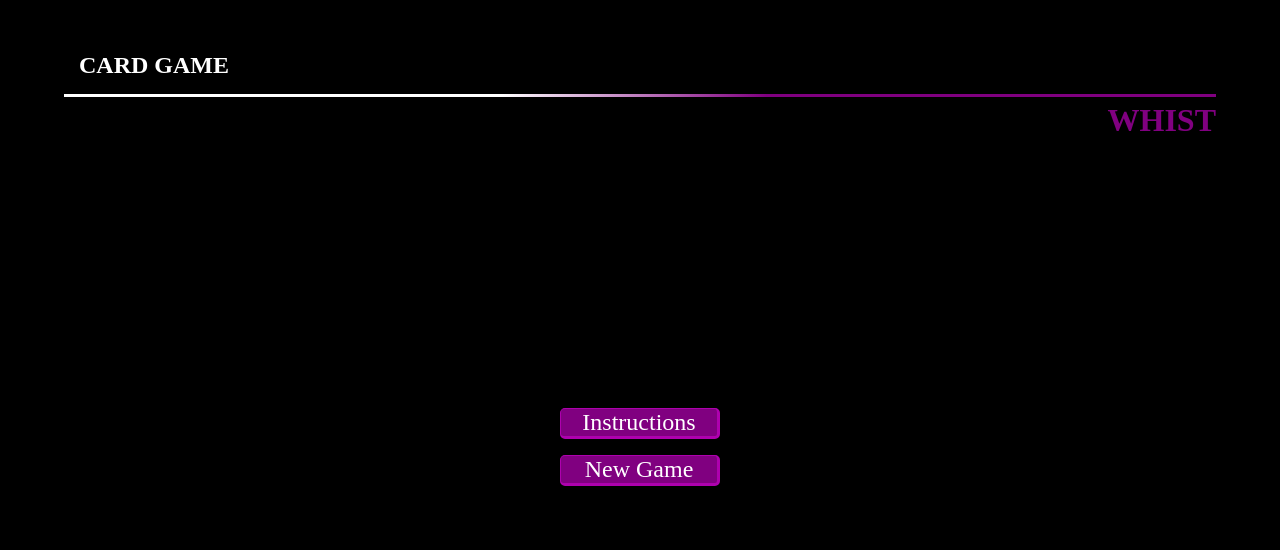
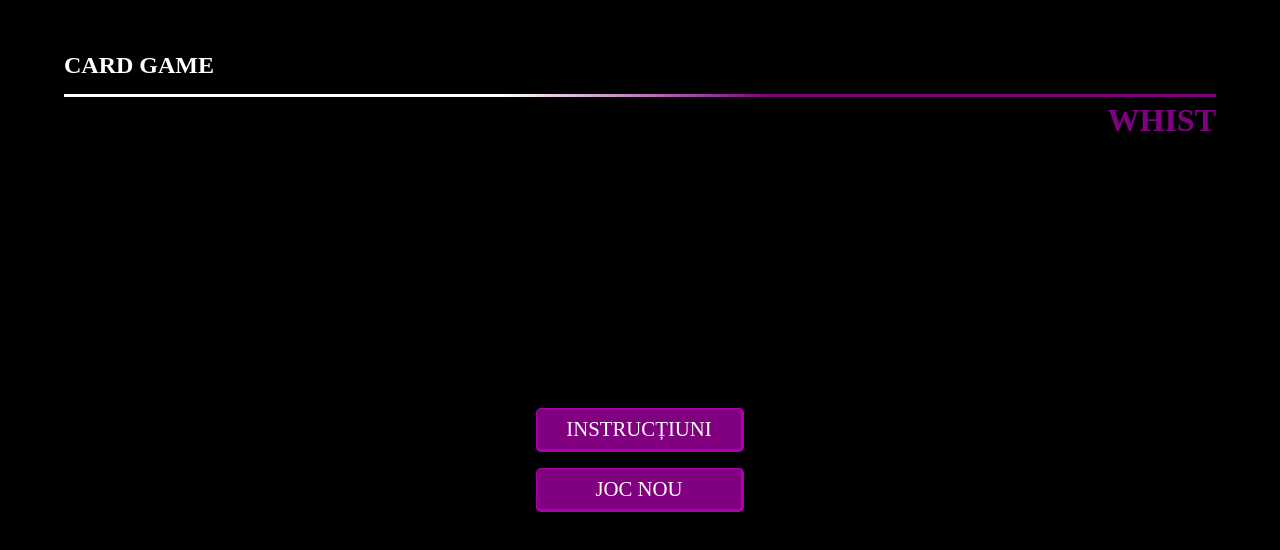
Before and after one commit to Aiojoaei-Daniel/whist, a React (Create React App) app: page / in a window 1280 px wide. Shown: the top 550 px of the page. Built offline with nearby package versions, Linux system fonts and the light colour scheme.

Commit message:
Changed button text and reorganized CSS file for StartPage component.

```diff
--- a/src/containers/StartPage/StartPage.jsx
+++ b/src/containers/StartPage/StartPage.jsx
@@ -1,22 +1,28 @@
 import React from "react";
 import { Link } from "react-router-dom";
 
+import {
+  FIRST_TITLE,
+  SECOND_TITLE,
+  INSTRUCTIONS_BTN,
+  NEW_GAME_BTN,
+} from "./copy";
 import "./startPage.css";
 
 const StartPage = () => {
   return (
     <div className="start-page">
       <div className="title-container">
-        <h2>CARD GAME</h2>
+        <h2>{FIRST_TITLE}</h2>
         <p className="line"></p>
-        <h1 className="title">WHIST</h1>
+        <h1 className="title">{SECOND_TITLE}</h1>
       </div>
       <div className="btns">
         <Link to="instructions-page" className="btn">
-          Instructions
+          {INSTRUCTIONS_BTN}
         </Link>
         <Link to="score-table" className="btn">
-          New Game
+          {NEW_GAME_BTN}
         </Link>
       </div>
     </div>
--- /dev/null
+++ b/src/containers/StartPage/copy.js
@@ -0,0 +1,5 @@
+export const FIRST_TITLE = "CARD GAME";
+export const SECOND_TITLE = "WHIST";
+
+export const INSTRUCTIONS_BTN = "INSTRUCȚIUNI";
+export const NEW_GAME_BTN = "JOC NOU";
--- a/src/containers/StartPage/startPage.css
+++ b/src/containers/StartPage/startPage.css
@@ -1,20 +1,22 @@
 .start-page {
-  background-color: var(--dark-bg-color);
-  height: 100vh;
   display: flex;
   flex-direction: column;
   justify-content: center;
   align-items: center;
+
+  height: 100vh;
+  background-color: var(--dark-bg-color);
 }
 
 .title-container {
-  width: 100%;
-  height: 50%;
-  color: var(--text-color-dark-bg);
   display: flex;
   flex-direction: column;
   align-items: center;
+
+  width: 100%;
+  height: 50%;
   padding-top: 2rem;
+  color: var(--text-color-dark-bg);
 }
 
 .title-container > h2,
@@ -24,44 +26,50 @@ h1 {
 
 h2 {
   width: 90%;
+  padding-left: 0;
   text-align: start;
 }
 
 h1 {
-  color: purple;
   width: 90%;
   text-align: end;
+  color: var(--main-bg-color);
 }
 
 .line {
   width: 90%;
   height: 3px;
+  margin: 5px 0;
+
   background: linear-gradient(
     90deg,
     rgba(255, 255, 255, 1) 38%,
     rgba(128, 0, 128, 1) 61%
   );
-  margin: 5px 0;
 }
 
 .btns {
   display: flex;
   flex-direction: column;
+  align-items: center;
+
   height: 50%;
   width: 100%;
-  align-items: center;
 }
 
 .btn {
-  color: var(--text-color-dark-bg);
+  font-size: 1.3rem;
+  text-align: center;
   text-decoration: none;
-  font-size: 1.5rem;
-  background-color: var(--main-bg-color);
-  width: 10rem;
+
+  width: 13rem;
+  padding: 8px 0;
   margin: 0.5rem;
   border-radius: 5px;
-  text-align: center;
+
+  color: var(--text-color-dark-bg);
   border: 1px solid rgb(174, 1, 174);
   border-bottom: 3px solid rgb(174, 1, 174);
   border-right: 3px solid rgb(174, 1, 174);
+  background-color: var(--main-bg-color);
 }
--- a/src/utils/getRounds.js
+++ b/src/utils/getRounds.js
@@ -1,20 +1,21 @@
-const getRounds = (rounds) => {
+const getRounds = (playersNumber) => {
+  // create an array of rounds depending on the number of players
   const arr = [
-    ...Array(rounds).fill(1),
+    ...Array(playersNumber).fill(1),
     2,
     3,
     4,
     5,
     6,
     7,
-    ...Array(rounds).fill(8),
+    ...Array(playersNumber).fill(8),
     7,
     6,
     5,
     4,
     3,
     2,
-    ...Array(rounds).fill(1),
+    ...Array(playersNumber).fill(1),
   ];
   return arr;
 };
```
